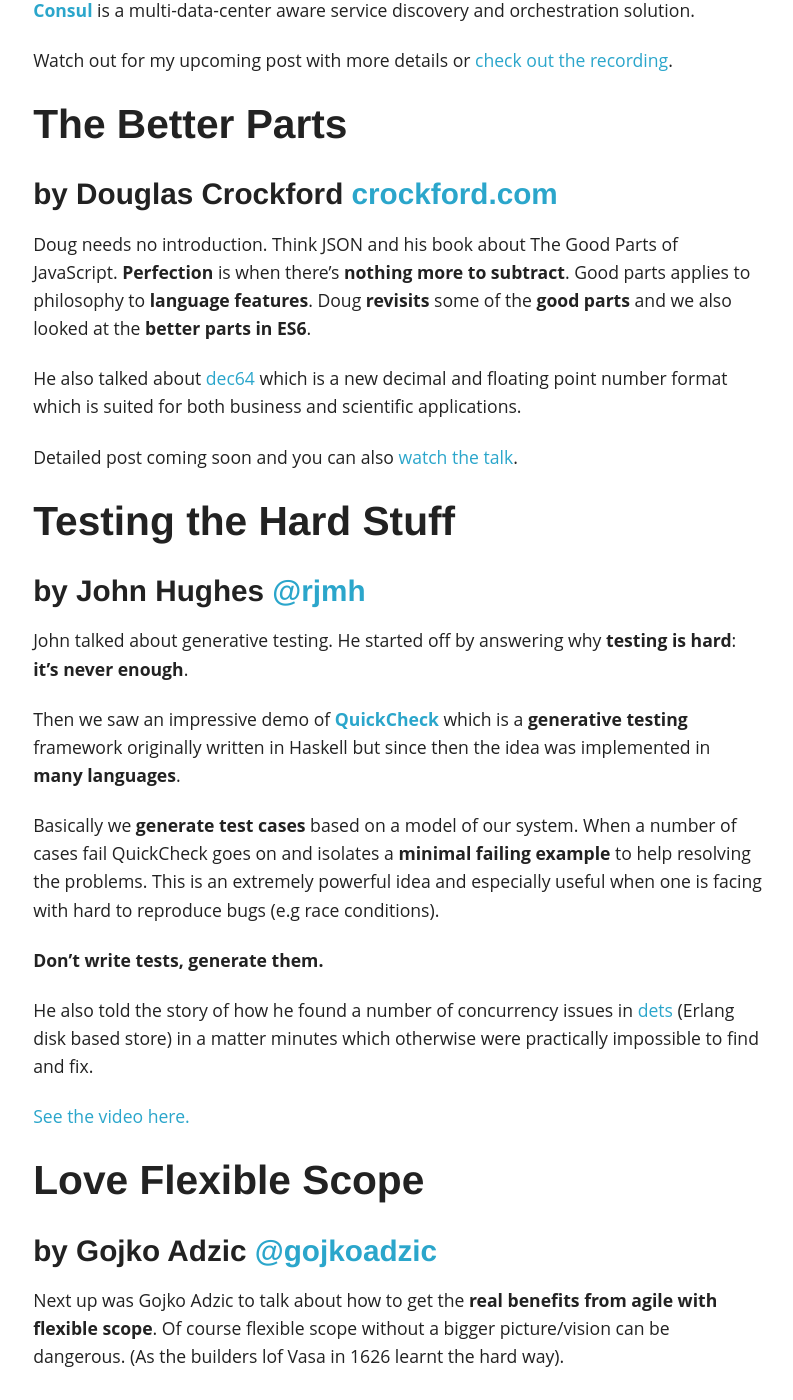
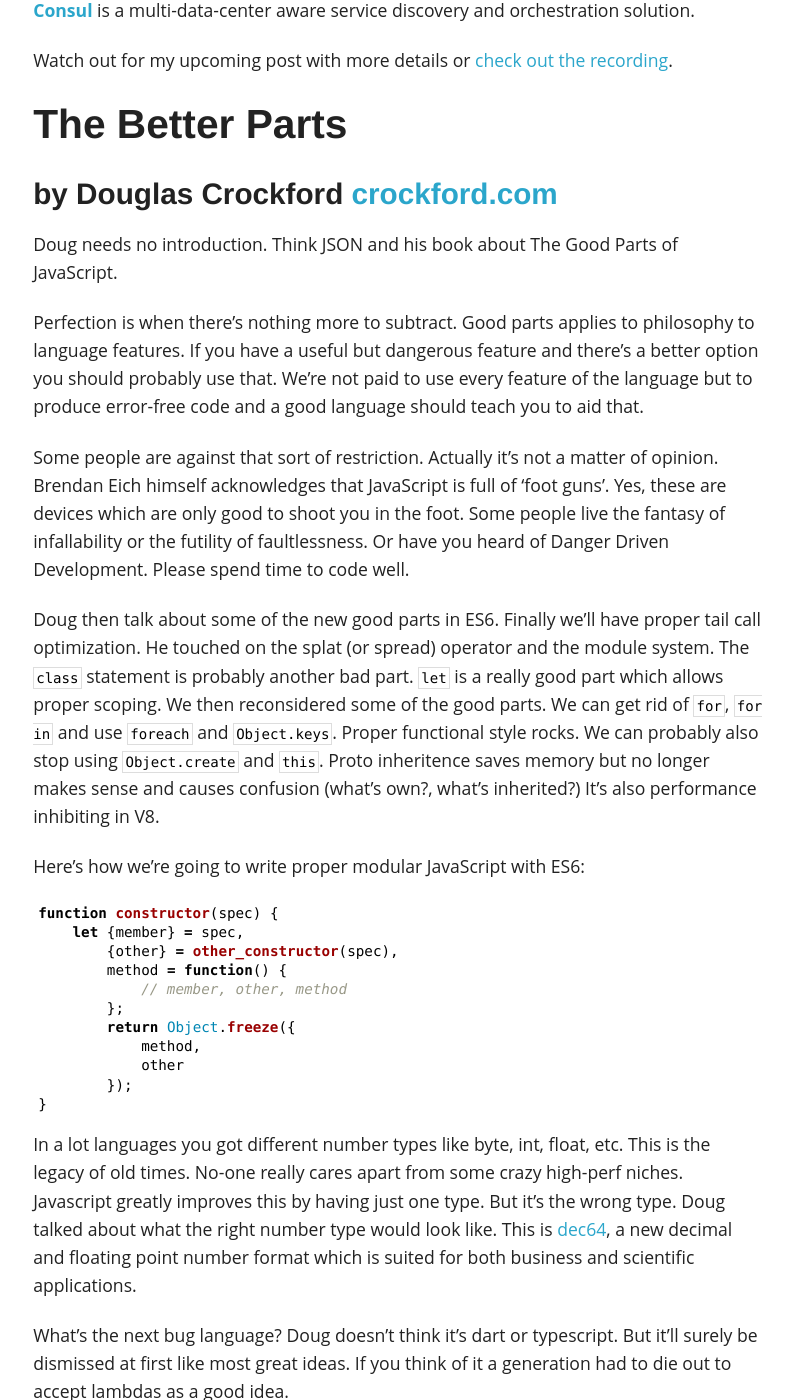
Before and after one commit to dublado/csabapalfi.github.io, a Jekyll site: the page built from _posts/2014-04-24-craftconf-day-2.md, in a window 1280 px wide and 1400 px high, scrolled down 2012 px. Shown: the whole window, without its empty margins (242-1035 px from the left). Built offline with Jekyll 4.4.1, drawn with Linux system fonts in a browser that asks for light colours; Markdown is read by kramdown in place of the engine named in the settings; comment, search, counter and statistics services are not loaded; some of the changed text lies outside the part shown.

Commit message:
better parts

````diff
--- a/_posts/2014-04-24-craftconf-day-2.md
+++ b/_posts/2014-04-24-craftconf-day-2.md
@@ -59,12 +59,34 @@ Watch out for my upcoming post with more details or [check out the recording](ht
 ### by Douglas Crockford [crockford.com](http://www.crockford.com/)
 
 Doug needs no introduction. Think JSON and his book about The Good Parts of JavaScript.
-**Perfection** is when there's **nothing more to subtract**. Good parts applies to philosophy to **language features**.
-Doug **revisits** some of the **good parts** and we also looked at the **better parts in ES6**.
 
-He also talked about [dec64](http://dec64.org/) which is a new decimal and floating point number format which is suited for both business and scientific applications.
+Perfection is when there's nothing more to subtract. Good parts applies to philosophy to language features. If you have a useful but dangerous feature and there's a better option you should probably use that. We're not paid to use every feature of the language but to produce error-free code and a good language should teach you to aid that.
 
-Detailed post coming soon and you can also [watch the talk](http://www.ustream.tv/recorded/46640057).
+Some people are against that sort of restriction. Actually it's not a matter of opinion. Brendan Eich himself acknowledges that JavaScript is full of 'foot guns'. Yes, these are devices which are only good to shoot you in the foot. Some people live the fantasy of infallability or the futility of faultlessness. Or have you heard of Danger Driven Development. Please spend time to code well.
+
+Doug then talk about some of the new good parts in ES6. Finally we'll have proper tail call optimization. He touched on the splat (or spread) operator and the module system. The ```class``` statement is probably another bad part. ```let``` is a really good part which allows proper scoping. We then reconsidered some of the good parts. We can get rid of ```for```, ```for in``` and use ```foreach``` and ```Object.keys```. Proper functional style rocks. We can probably also stop using ```Object.create``` and ```this```. Proto inheritence saves memory but no longer makes sense and causes confusion (what's own?, what's inherited?) It's also performance inhibiting in V8.
+
+Here's how we're going to write proper modular JavaScript with ES6:
+
+```js
+function constructor(spec) {
+    let {member} = spec,
+        {other} = other_constructor(spec),
+        method = function() {
+            // member, other, method
+        };
+        return Object.freeze({
+            method,
+            other
+        });
+}
+```
+
+In a lot languages you got different number types like byte, int, float, etc. This is the legacy of old times. No-one really cares apart from some crazy high-perf niches. Javascript greatly improves this by having just one type. But it's the wrong type. Doug talked about what the right number type would look like. This is [dec64](http://dec64.org/), a new decimal and floating point number format which is suited for both business and scientific applications.
+
+What's the next bug language? Doug doesn't think it's dart or typescript. But it'll surely be dismissed at first like most great ideas. If you think of it a generation had to die out to accept lambdas as a good idea.
+
+You can also [watch the talk here](http://www.ustream.tv/recorded/46640057).
 
 ## <a name="john"></a>Testing the Hard Stuff
 ### by John Hughes [@rjmh](http://twitter.com/rjmh)
````
